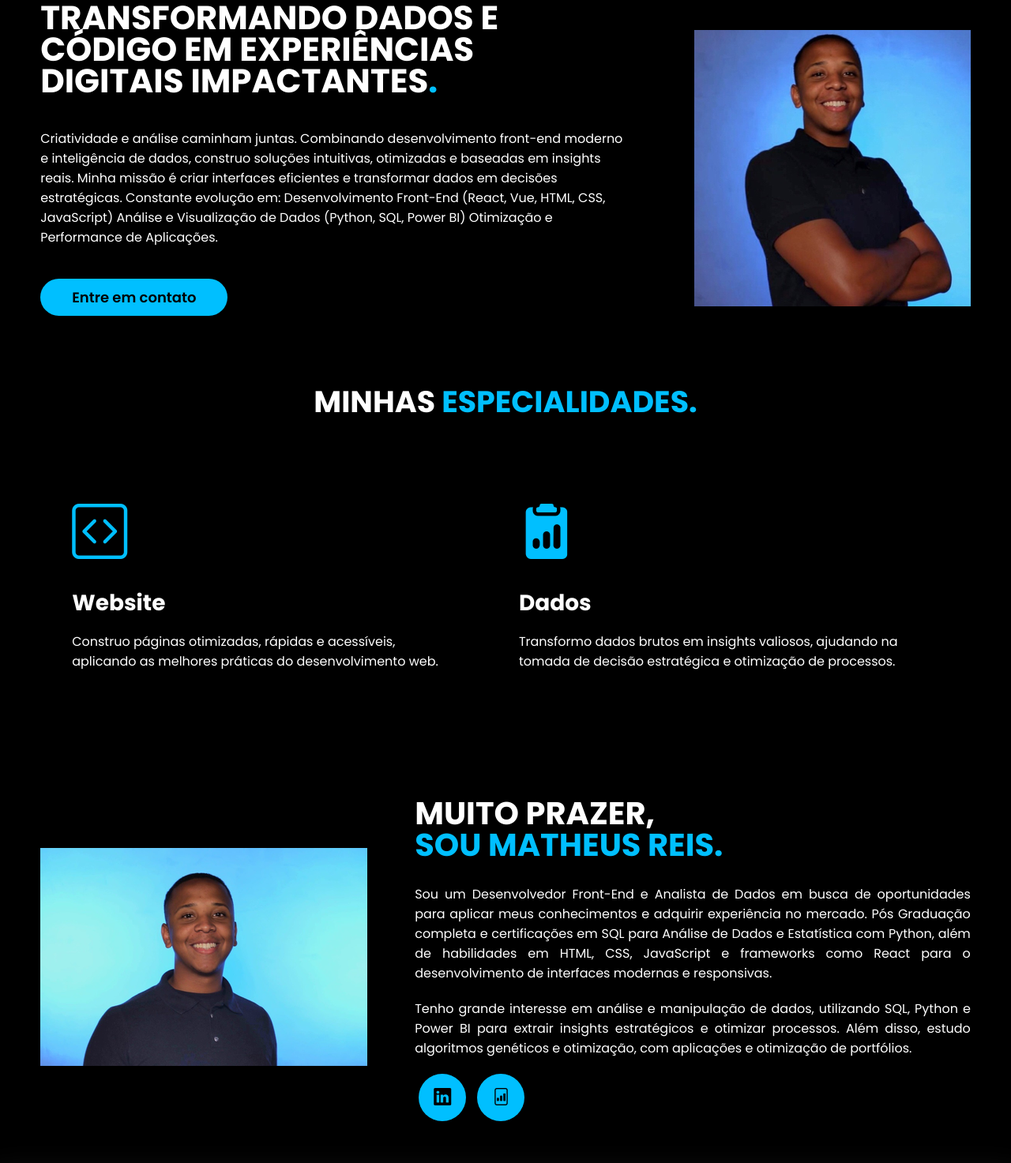
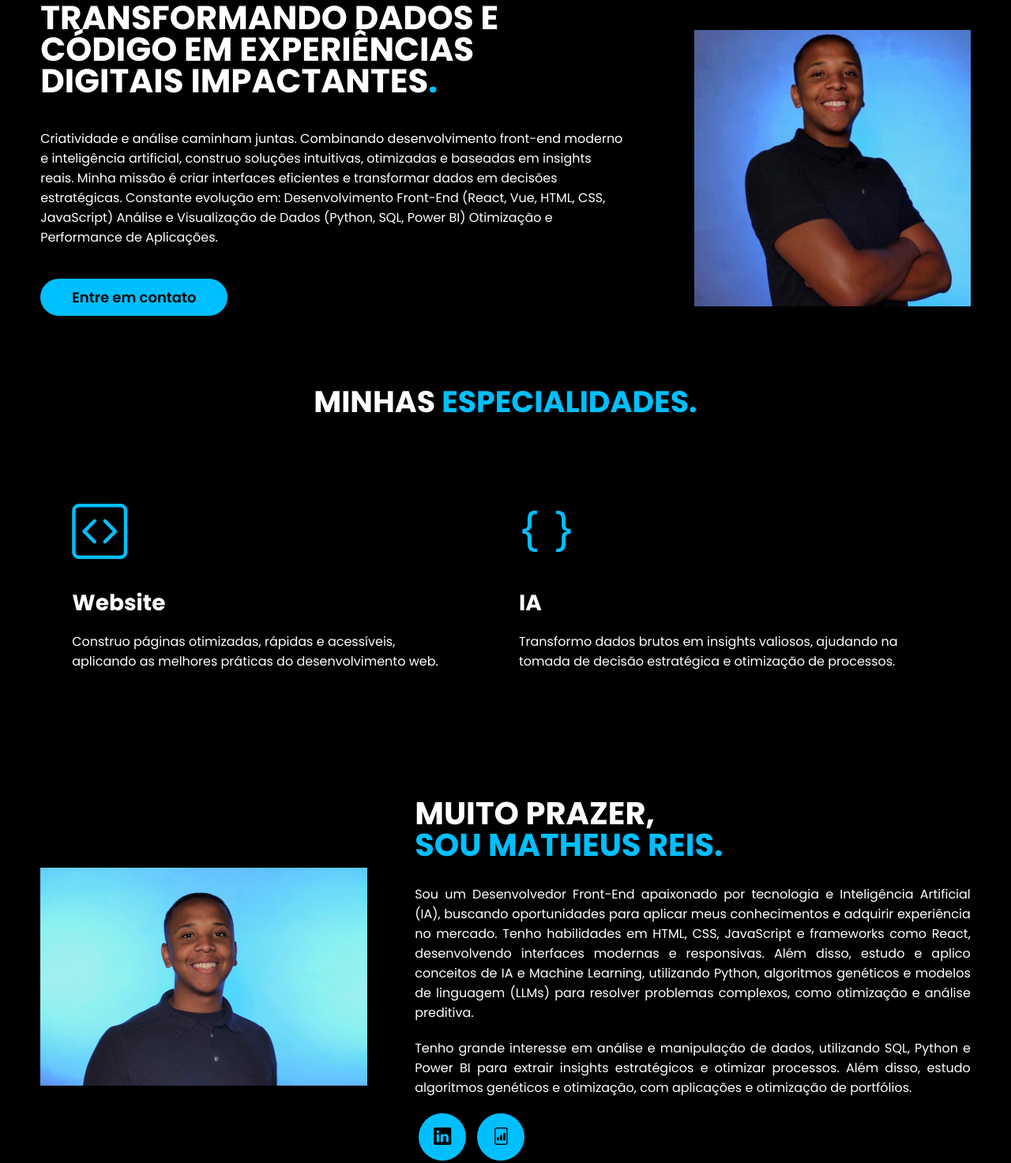
Before and after one commit to MatheusAyra/Portfolio-personalizado, a plain HTML site: page index.html in a window 1280 px wide. Shown: the part 181-1654 px from the top of the page at 79% size. Drawn offline with nearby package versions, Linux system fonts and the light colour scheme.

Commit message:
portifolio personalizado

```diff
--- a/index.html
+++ b/index.html
@@ -47,7 +47,7 @@
                 <div class="flex">
                     <div class="txt-topo-site">
                         <h1>TRANSFORMANDO DADOS E CÓDIGO EM EXPERIÊNCIAS DIGITAIS IMPACTANTES<span>.</span></h1>
-                        <p>Criatividade e análise caminham juntas. Combinando desenvolvimento front-end moderno e inteligência de dados,
+                        <p>Criatividade e análise caminham juntas. Combinando desenvolvimento front-end moderno e inteligência artificial,
                             construo soluções intuitivas, otimizadas e baseadas em insights reais.
                             Minha missão é criar interfaces eficientes e transformar dados em decisões estratégicas.
                              Constante evolução em:
@@ -80,8 +80,8 @@
                             aplicando as melhores práticas do desenvolvimento web.</p>
                     </div><!--especialidades-box-->
                     <div class="especialidades-box">
-                        <i class="bi bi-clipboard2-data-fill"></i>
-                        <h3>Dados</h3>
+                        <i class="bi bi-braces"></i>
+                        <h3>IA</h3>
                         <p>Transformo dados brutos em insights valiosos, ajudando na tomada de decisão estratégica e otimização de processos.</p>
                     </div><!--especialidades-box-->
                 </div><!--flex-->
@@ -97,9 +97,9 @@
 
                     <div class="txt-sobre">
                         <h2>MUITO PRAZER, <span>SOU MATHEUS REIS.</span></h2>
-                        <p>Sou um Desenvolvedor Front-End e Analista de Dados em busca de oportunidades para aplicar meus conhecimentos e adquirir experiência no mercado.
-                            Pós Graduação completa e certificações em SQL para Análise de Dados e Estatística com Python, além de habilidades em HTML, CSS, JavaScript e frameworks como React
-                            para o desenvolvimento de interfaces modernas e responsivas.</p>
+                        <p>Sou um Desenvolvedor Front-End apaixonado por tecnologia e Inteligência Artificial (IA), buscando oportunidades para aplicar meus conhecimentos e adquirir experiência no mercado.
+                            Tenho habilidades em HTML, CSS, JavaScript e frameworks como React, desenvolvendo interfaces modernas e responsivas.
+                            Além disso, estudo e aplico conceitos de IA e Machine Learning, utilizando Python, algoritmos genéticos e modelos de linguagem (LLMs) para resolver problemas complexos, como otimização e análise preditiva.</p>
                         <p>Tenho grande interesse em análise e manipulação de dados,
                             utilizando SQL, Python e Power BI para extrair insights estratégicos e otimizar processos.
                             Além disso, estudo algoritmos genéticos e otimização, com aplicações e otimização de portfólios.</p>
```
